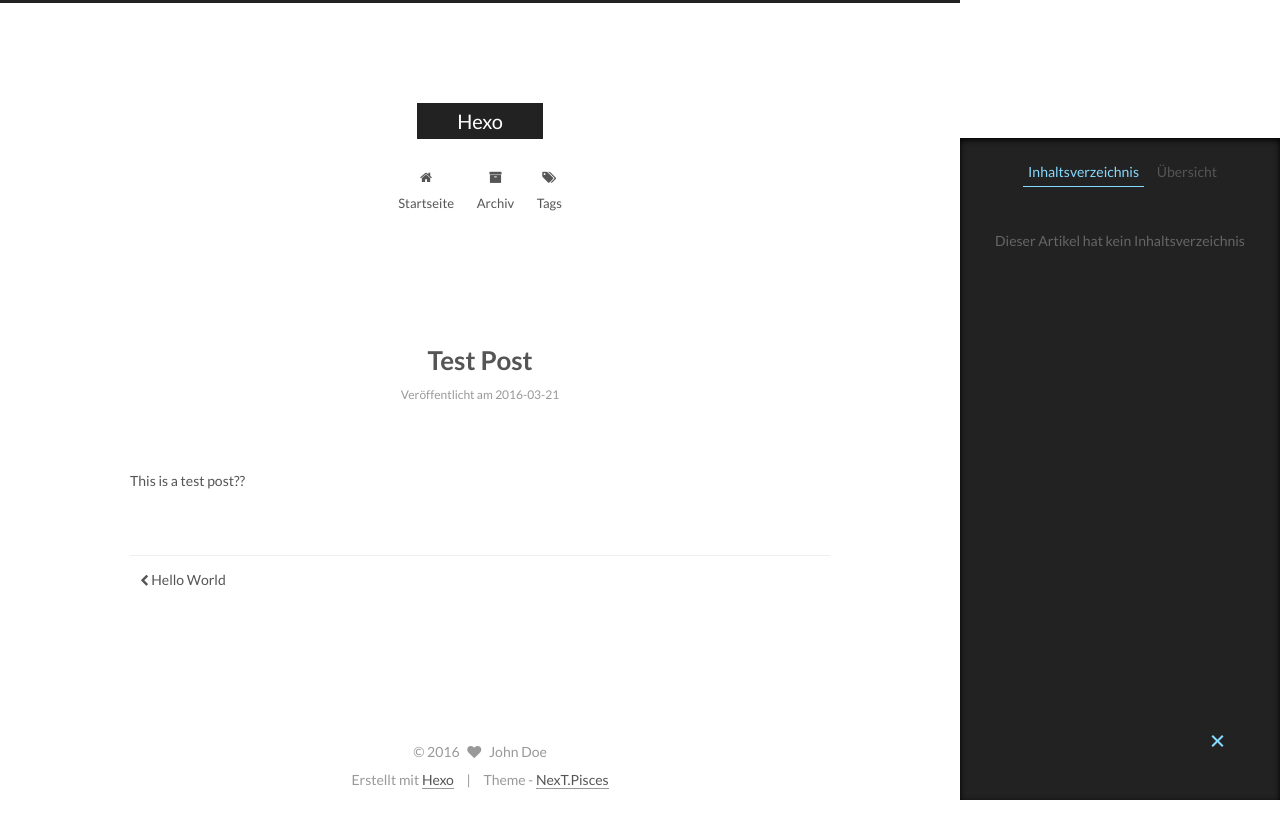
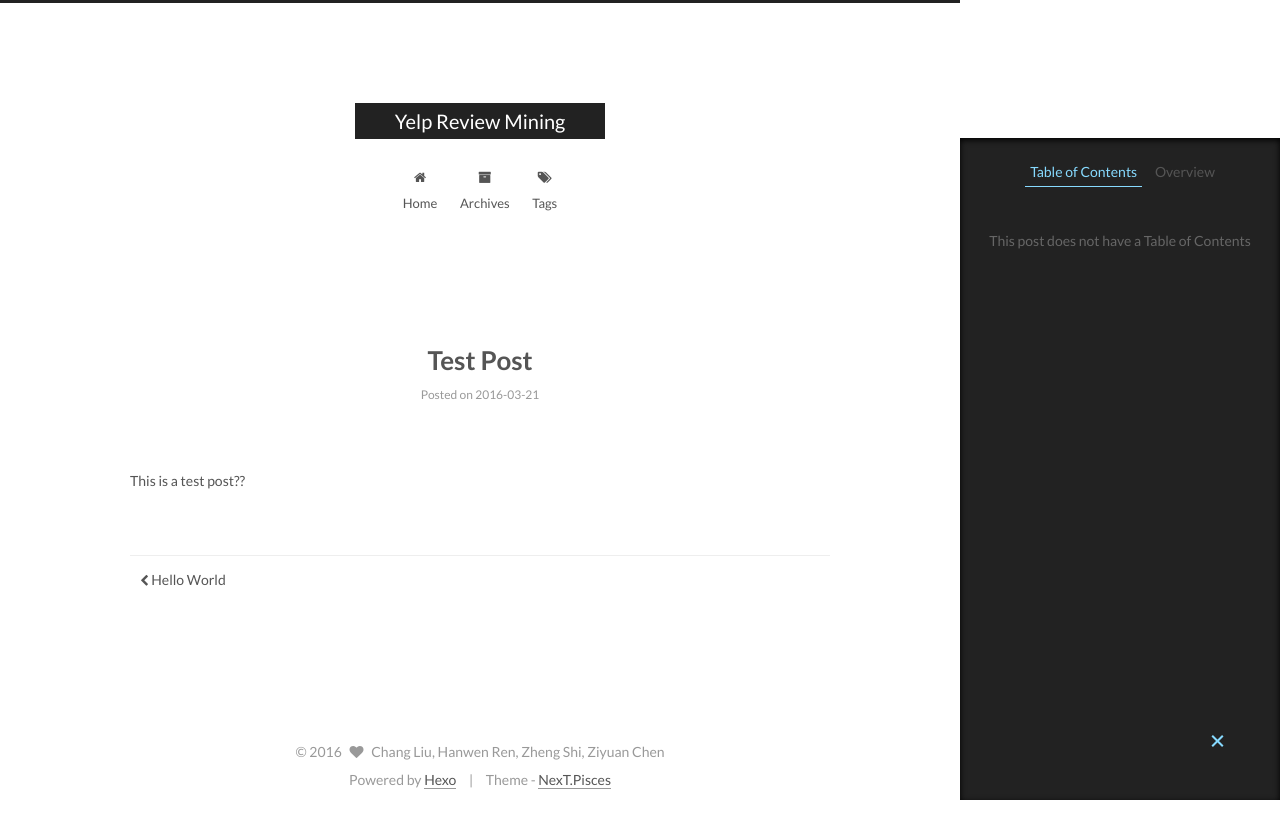
Before and after one commit to zcxxiv/yelp-review-mining, a plain HTML site: page 2016/03/21/Test-Post/index.html in a window 1280 px wide. Both pictures are taken after a click on the element 1217 px from the left and 742 px from the top of the page. Drawn offline with Linux system fonts and the light colour scheme.

Commit message:
Site updated: 2016-03-21 15:24:39

```diff
--- a/2016/03/21/Test-Post/index.html
+++ b/2016/03/21/Test-Post/index.html
@@ -61,7 +61,7 @@
 <meta property="og:type" content="article">
 <meta property="og:title" content="Test Post">
 <meta property="og:url" content="http://yoursite.com/2016/03/21/Test-Post/index.html">
-<meta property="og:site_name" content="Hexo">
+<meta property="og:site_name" content="Yelp Review Mining">
 <meta property="og:description" content="This is a test post??">
 <meta property="og:updated_time" content="2016-03-21T18:32:01.000Z">
 <meta name="twitter:card" content="summary">
@@ -84,10 +84,10 @@
   };
 </script>
 
-  <title> Test Post | Hexo </title>
+  <title> Test Post | Yelp Review Mining </title>
 </head>
 
-<body itemscope itemtype="http://schema.org/WebPage" lang="">
+<body itemscope itemtype="http://schema.org/WebPage" lang="en">
 
 
 
@@ -115,7 +115,7 @@
   <div class="custom-logo-site-title">
     <a href="/"  class="brand" rel="start">
       <span class="logo-line-before"><i></i></span>
-      <span class="site-title">Hexo</span>
+      <span class="site-title">Yelp Review Mining</span>
       <span class="logo-line-after"><i></i></span>
     </a>
   </div>
@@ -142,7 +142,7 @@
 
               <i class="menu-item-icon fa fa-home fa-fw"></i> <br />
 
-            Startseite
+            Home
           </a>
         </li>
 
@@ -152,7 +152,7 @@
 
               <i class="menu-item-icon fa fa-archive fa-fw"></i> <br />
 
-            Archiv
+            Archives
           </a>
         </li>
 
@@ -215,7 +215,7 @@
             <span class="post-meta-item-icon">
               <i class="fa fa-calendar-o"></i>
             </span>
-            <span class="post-meta-item-text">Veröffentlicht am</span>
+            <span class="post-meta-item-text">Posted on</span>
             <time itemprop="dateCreated" datetime="2016-03-21T08:20:44-04:00" content="2016-03-21">
               2016-03-21
             </time>
@@ -316,10 +316,10 @@
 
         <ul class="sidebar-nav motion-element">
           <li class="sidebar-nav-toc sidebar-nav-active" data-target="post-toc-wrap" >
-            Inhaltsverzeichnis
+            Table of Contents
           </li>
           <li class="sidebar-nav-overview" data-target="site-overview">
-            Übersicht
+            Overview
           </li>
         </ul>
 
@@ -328,15 +328,15 @@
         <div class="site-author motion-element" itemprop="author" itemscope itemtype="http://schema.org/Person">
           <img class="site-author-image" itemprop="image"
                src="/images/default_avatar.jpg"
-               alt="John Doe" />
-          <p class="site-author-name" itemprop="name">John Doe</p>
+               alt="Chang Liu, Hanwen Ren, Zheng Shi, Ziyuan Chen" />
+          <p class="site-author-name" itemprop="name">Chang Liu, Hanwen Ren, Zheng Shi, Ziyuan Chen</p>
           <p class="site-description motion-element" itemprop="description"></p>
         </div>
         <nav class="site-state motion-element">
           <div class="site-state-item site-state-posts">
             <a href="/archives">
               <span class="site-state-item-count">2</span>
-              <span class="site-state-item-name">Artikel</span>
+              <span class="site-state-item-name">posts</span>
             </a>
           </div>
 
@@ -372,7 +372,7 @@
 
 
 
-              <p class="post-toc-empty">Dieser Artikel hat kein Inhaltsverzeichnis</p>
+              <p class="post-toc-empty">This post does not have a Table of Contents</p>
 
           </div>
           <div class="post-toc-indicator-bottom post-toc-indicator">
@@ -398,11 +398,11 @@
   <span class="with-love">
     <i class="fa fa-heart"></i>
   </span>
-  <span class="author" itemprop="copyrightHolder">John Doe</span>
+  <span class="author" itemprop="copyrightHolder">Chang Liu, Hanwen Ren, Zheng Shi, Ziyuan Chen</span>
 </div>
 
 <div class="powered-by">
-  Erstellt mit  <a class="theme-link" href="http://hexo.io">Hexo</a>
+  Powered by <a class="theme-link" href="http://hexo.io">Hexo</a>
 </div>
 
 <div class="theme-info">
```
Also changed, not shown: 2016/03/21/hello-world/index.html (+14 -14 lines), archives/2016/03/index.html (+14 -14 lines), archives/2016/index.html (+14 -14 lines), archives/index.html (+14 -14 lines), index.html (+15 -15 lines).
